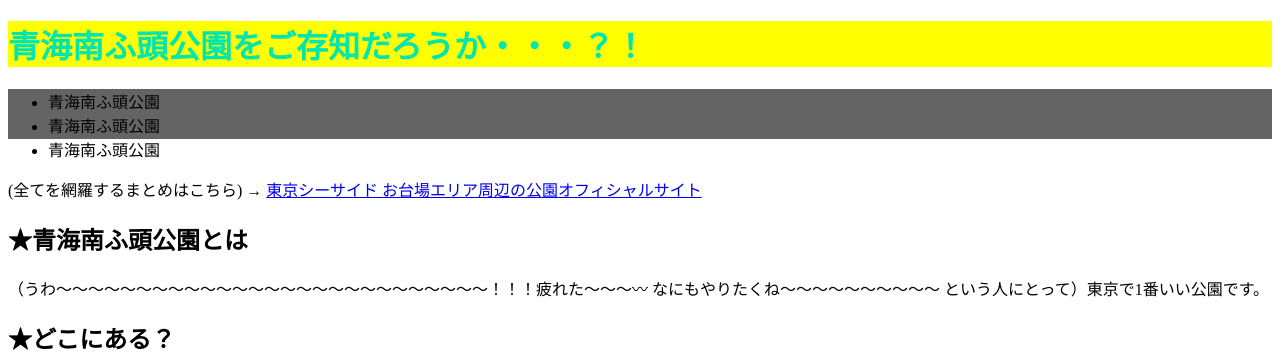
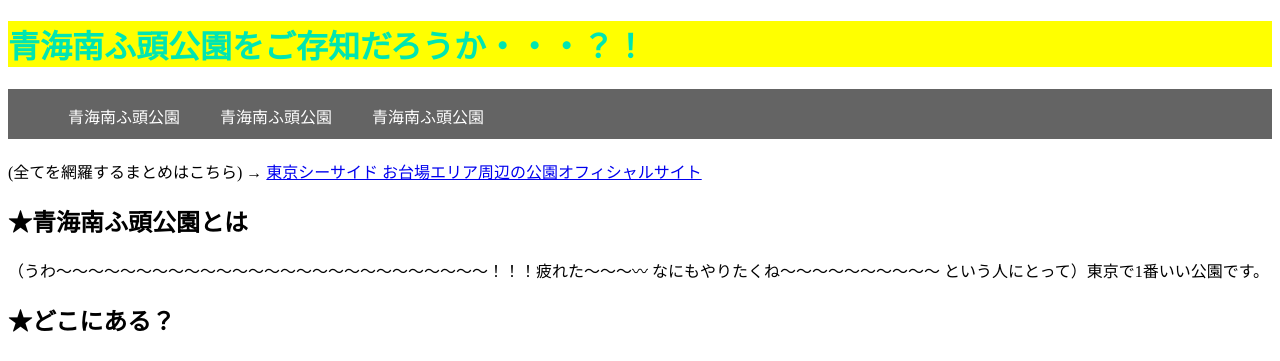
Before and after one commit to myzya/myzya.github.io, a plain HTML site: page index.html in a window 1280 px wide. Shown: the top 361 px of the page. Drawn offline with Linux system fonts and the light colour scheme.

Commit message:
Update style.css

```diff
--- a/style.css
+++ b/style.css
@@ -12,3 +12,14 @@ h1{
   background-color: rgb(100,100,100);
   height: 50px;
 }
+
+
+li{
+  list-style: none;
+  padding:15px 20px;
+  color: white;
+}
+
+ul{
+  display: flex;
+}
```
